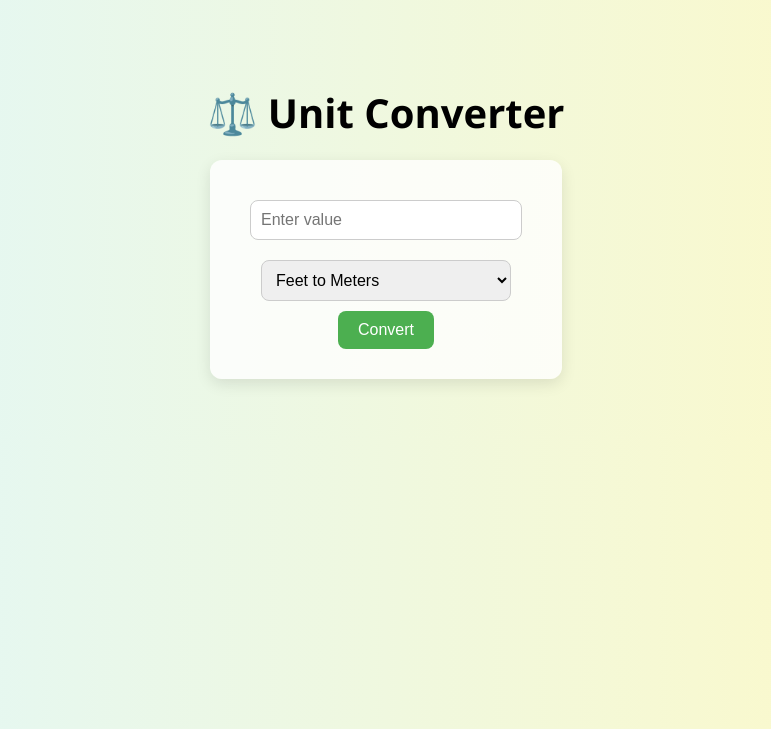
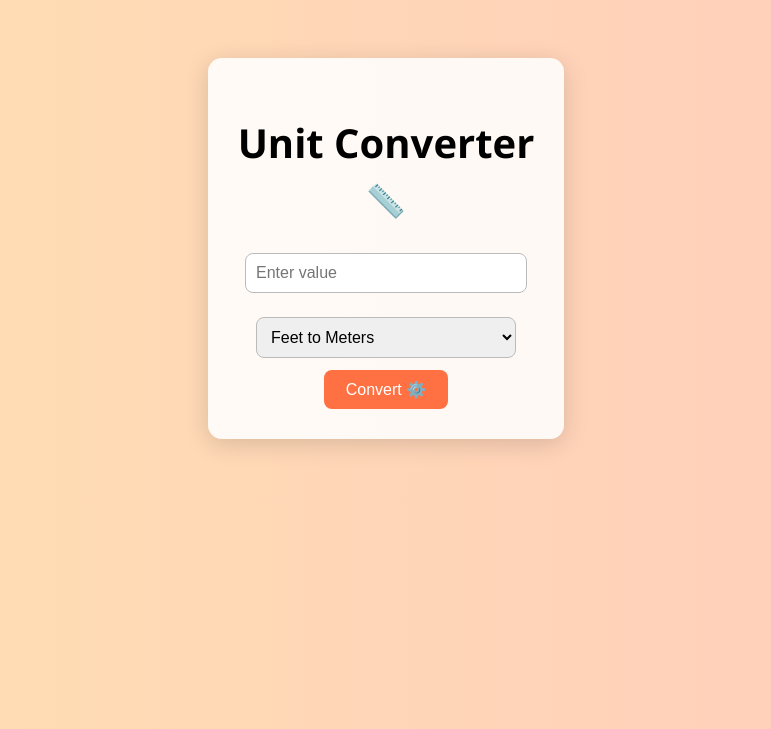
Before and after one commit to Pamf1973/Unit-Converter, a Flask app: template templates/unit_converter.html in a window 1280 px wide. Shown: the top 729 px of the page, without its empty margins (254-1025 px from the left). Run offline with Flask 2, Linux system fonts and the light colour scheme; the template is opened without the code that fills it, so the values that code supplies are empty.

Commit message:
Update UI: change title and emojis based on conversion type

```diff
--- a/templates/unit_converter.html
+++ b/templates/unit_converter.html
@@ -5,33 +5,37 @@
   <title>Unit Converter</title>
   <style>
     body {
-      background: linear-gradient(to right, #e0f7fa, #fff9c4);
+      background: linear-gradient(to right, #ffe0b2, #ffccbc);
       font-family: 'Segoe UI', Tahoma, Geneva, Verdana, sans-serif;
       text-align: center;
       padding: 50px;
     }
     h1 {
       font-size: 2.5em;
-      margin-bottom: 0.5em;
+      margin-bottom: 0.2em;
+    }
+    .emoji {
+      font-size: 2em;
+      margin-bottom: 20px;
     }
     .converter-box {
-      background-color: #ffffffcc;
-      border-radius: 12px;
+      background-color: #ffffffdd;
+      border-radius: 14px;
       padding: 30px;
       display: inline-block;
-      box-shadow: 0 5px 15px rgba(0,0,0,0.1);
+      box-shadow: 0 5px 25px rgba(0, 0, 0, 0.15);
     }
     input, select {
       padding: 10px;
-      margin: 10px;
-      width: 250px;
+      margin: 12px 0;
+      width: 260px;
       font-size: 1em;
-      border: 1px solid #ccc;
+      border: 1px solid #bbb;
       border-radius: 8px;
     }
     button {
-      padding: 10px 20px;
-      background-color: #4CAF50;
+      padding: 10px 22px;
+      background-color: #ff7043;
       color: white;
       font-size: 1em;
       border: none;
@@ -39,7 +43,7 @@
       cursor: pointer;
     }
     button:hover {
-      background-color: #45a049;
+      background-color: #f4511e;
     }
     .result {
       font-size: 1.2em;
@@ -49,11 +53,13 @@
   </style>
 </head>
 <body>
-  <h1>⚖️ Unit Converter</h1>
   <div class="converter-box">
+    <h1>Unit Converter</h1>
+    <div class="emoji" id="emoji-display">🔢</div>
+
     <form action="/convert" method="post">
       <input type="number" name="value" placeholder="Enter value" required /><br />
-      <select name="conversion_type">
+      <select name="conversion_type" id="conversion_type" onchange="updateEmoji()">
         <option value="feet_to_meters">Feet to Meters</option>
         <option value="meters_to_feet">Meters to Feet</option>
         <option value="pounds_to_kilos">Pounds to Kilograms</option>
@@ -63,7 +69,7 @@
         <option value="fluid_ounces_to_grams">Fluid Ounces to Grams</option>
         <option value="grams_to_fluid_ounces">Grams to Fluid Ounces</option>
       </select><br />
-      <button type="submit">Convert</button>
+      <button type="submit">Convert ⚙️</button>
     </form>
 
     {% if result %}
@@ -72,5 +78,27 @@
       </div>
     {% endif %}
   </div>
+
+  <script>
+    function updateEmoji() {
+      const emojiMap = {
+        "feet_to_meters": "📏",
+        "meters_to_feet": "📐",
+        "pounds_to_kilos": "🏋️",
+        "kilos_to_pounds": "⚖️",
+        "celsius_to_fahrenheit": "🌡️",
+        "fahrenheit_to_celsius": "🔥",
+        "fluid_ounces_to_grams": "🥤",
+        "grams_to_fluid_ounces": "🍯"
+      };
+      const select = document.getElementById("conversion_type");
+      const emojiDisplay = document.getElementById("emoji-display");
+      const selected = select.value;
+      emojiDisplay.textContent = emojiMap[selected] || "🔢";
+    }
+
+    // Set default emoji on page load
+    window.onload = updateEmoji;
+  </script>
 </body>
 </html>
```
